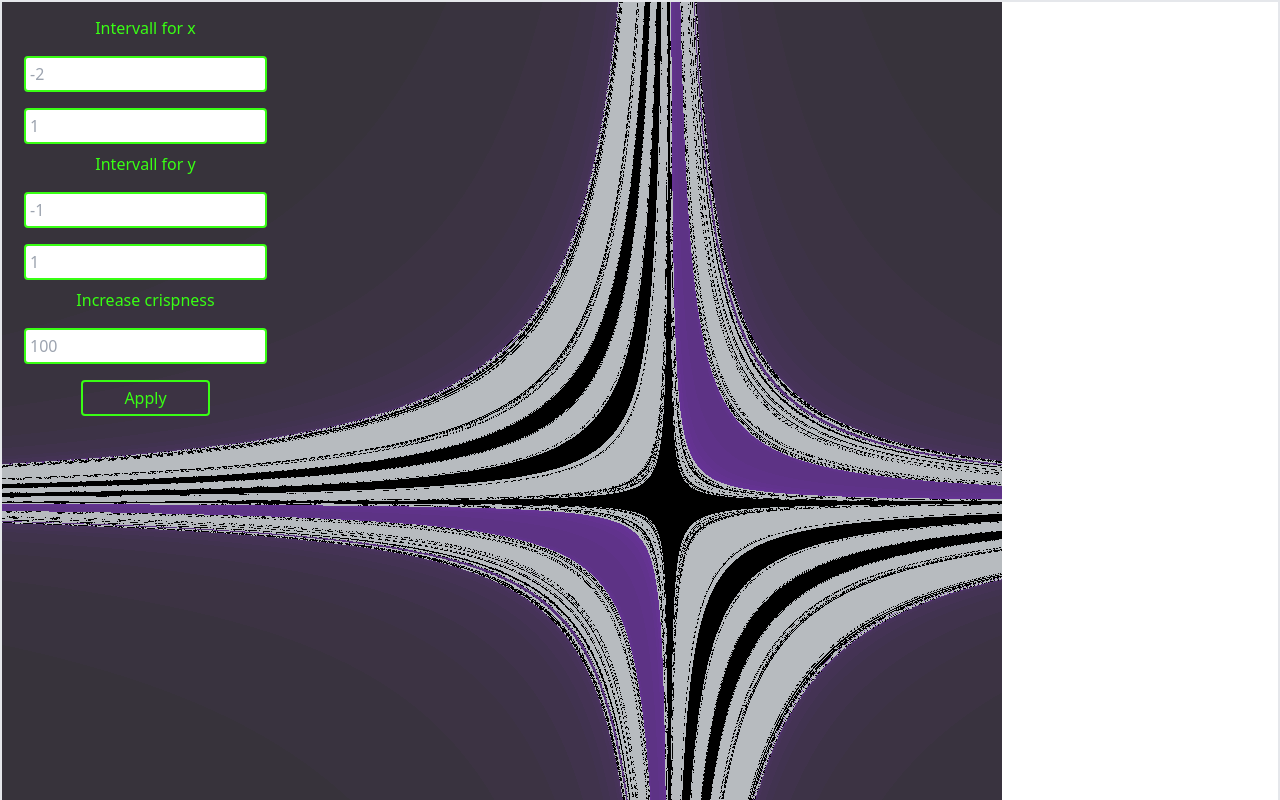
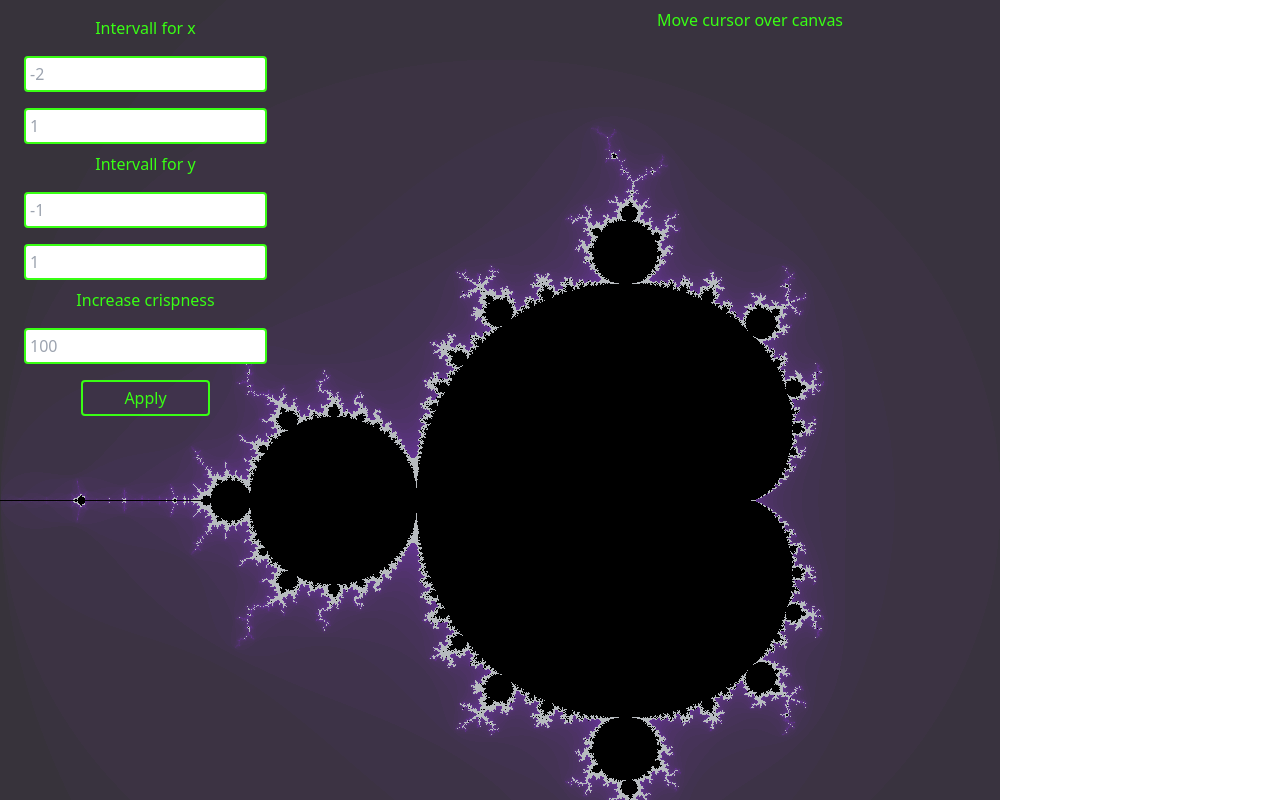
Before and after one commit to pietow/mandelbrotreact, a React (Create React App) app: page / in a window 1280 px wide. Shown: the top 800 px of the page. Built offline with nearby package versions, Linux system fonts and the light colour scheme.

Commit message:
display complex number on canvas during cursor movement

```diff
--- a/src/App.js
+++ b/src/App.js
@@ -11,7 +11,7 @@ function App() {
     const [state, dispatch] = useReducer(paraReducer, initialState)
     return (
         <div className="App">
-            <JuliaCanvas state={state} dispatch={dispatch} />
+            <Canvas state={state} dispatch={dispatch} />
             <Panel state={state} dispatch={dispatch} />
         </div>
     )
--- a/src/Canvas.js
+++ b/src/Canvas.js
@@ -5,13 +5,14 @@ import PropTypes from 'prop-types'
 import mandelbrot from './mandelbrot'
 import genColor from './genColor'
 import drawPixel from './drawPixel'
+import convertPxToComplex from './converter'
 
-function Canvas({ state }) {
+function Canvas({ state, dispatch }) {
     const CanvasRef = useRef(null)
-    const { width, height } = state
+    const { width, height, xMin, xMax, yMin, yMax, iterMax, perPixel } = state
 
     useEffect(() => {
-        const { xMin, xMax, yMin, yMax, iterMax } = state
+        /* const { xMin, xMax, yMin, yMax, iterMax } = state */
         const canvas = CanvasRef.current
         const context = canvas.getContext('2d')
 
@@ -33,7 +34,6 @@ function Canvas({ state }) {
             canvas.height,
             iterMax,
         )
-        console.log(state)
         const { iterations, min, max } = mandelObj
         const colorTable = genColor(min, max)
         colorTable[100] = { r: 0, b: 0, g: 0, a: 255 }
@@ -57,15 +57,30 @@ function Canvas({ state }) {
         const dt = t2 - t1
 
         console.log(`elapsed time = ${dt} ms`)
-    })
+    }, [xMin, xMax, yMin, yMax, iterMax])
 
     return (
-        <div className="border-2">
+        <div className="w-fit border-black relative">
+            <p className="text-matrix-green absolute top-2 inset-x-2/4 w-1/2">
+                {state.Zr
+                    ? `${state.Zr.toFixed(5)} + i * ${state.Zi.toFixed(5)}`
+                    : 'Move cursor over canvas'}
+            </p>
             <canvas
                 ref={CanvasRef}
                 className=" border-gray-500"
                 width={width}
                 height={height}
+                onMouseMove={(e) => {
+                    dispatch({
+                        type: 'get_per_Pixel',
+                    })
+                    dispatch({
+                        type: 'get_coordinates',
+                        x: e.clientX,
+                        y: e.clientY,
+                    })
+                }}
             />
         </div>
     )
@@ -73,6 +88,7 @@ function Canvas({ state }) {
 
 Canvas.propTypes = {
     state: PropTypes.objectOf(PropTypes.number).isRequired,
+    dispatch: PropTypes.func.isRequired,
 }
 
 export default Canvas
--- a/src/juliaSet.js
+++ b/src/juliaSet.js
@@ -31,8 +31,8 @@ function juliaSet(xMin, xMax, yMin, yMax, width, height, iterMax) {
             let n = 0
 
             for (; n < iterMax && Tr + Ti <= 4; n += 1) {
-                Zi = 2 * Zi * Zr + 0.148
-                Zr = Tr - Ti - 0.744
+                Zi = 2 * Zi * Zr + 0.745
+                Zr = Tr - Ti - 1.23
                 Tr = Zr * Zr
                 Ti = Zi * Zi
             }
--- a/src/paraReducer.js
+++ b/src/paraReducer.js
@@ -1,4 +1,6 @@
 /** @format */
+import getPerPixel from './getPerPixel'
+import convertPxToComplex from './converter'
 
 export const initialState = {
     xMin: -2,
@@ -15,6 +17,7 @@ export const initialState = {
     in_iterMax: 100,
     in_width: 1000,
     in_height: 1000,
+    perPixel: 0,
 }
 export function paraReducer(state, action) {
     switch (action.type) {
@@ -61,6 +64,8 @@ export function paraReducer(state, action) {
             return { ...state, in_height: action.input }
         }
         case 'set_all_parameters': {
+            const { in_xMin, in_xMax, in_yMin, in_yMax, in_width, in_height } =
+                state
             return {
                 xMin: state.in_xMin,
                 xMax: state.in_xMax,
@@ -76,6 +81,41 @@ export function paraReducer(state, action) {
                 in_iterMax: state.in_iterMax,
                 in_width: state.in_width,
                 in_height: state.in_height,
+                perPixel: getPerPixel(
+                    in_xMin,
+                    in_xMax,
+                    in_yMin,
+                    in_yMax,
+                    in_width,
+                    in_height,
+                ),
+            }
+        }
+        case 'get_per_Pixel': {
+            const { xMin, xMax, yMin, yMax, width, height } = state
+            return {
+                ...state,
+                perPixel: getPerPixel(xMin, xMax, yMin, yMax, width, height),
+            }
+        }
+        case 'get_coordinates': {
+            const { xMin, xMax, yMin, yMax, width, height, perPixel } = state
+
+            const [Zr, Zi] = convertPxToComplex(
+                action.x,
+                action.y,
+                xMin,
+                xMax,
+                yMin,
+                yMax,
+                width,
+                height,
+                perPixel,
+            )
+            return {
+                ...state,
+                Zr,
+                Zi,
             }
         }
         default: {
```
